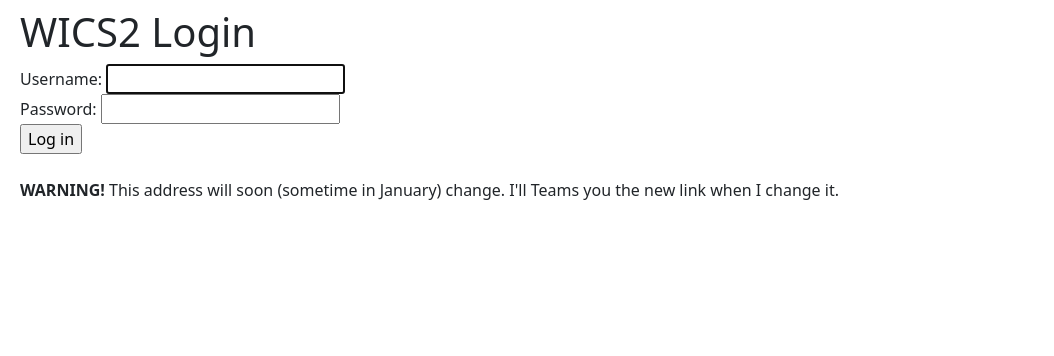
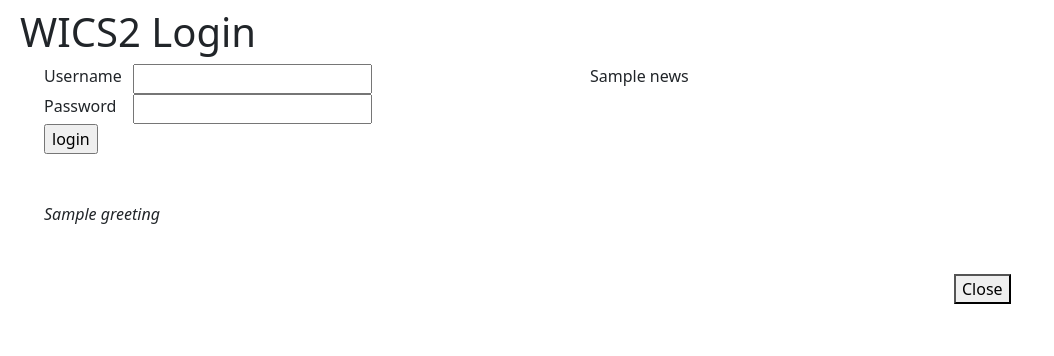
Before and after one commit to calvinc-org-10/WICS-3, a Django app: template userprofiles/templates/Uaffirm.html in a window 1280 px wide. Shown: the top 356 px of the page, without its empty margins (0-1054 px from the left). Run offline with Django 3.2, Linux system fonts and the light colour scheme; the template is opened without the code that fills it: most values are stand-ins (such as "Sample title", 1, 10 or a date in 2020); form fields are guessed from the names that the template uses; some libraries are stand-ins or nearby versions.

Commit message:
Changed login to show a quote-of-day (I call them greetings and I don't care if its un-business-like) and hooks for "news" (like Known Bugs) Alphabetized Part Type choices wherever ther's a dropdown Added current date to Material Location list and put in hooks for printing SAP data

```diff
--- a/WICS/forms.py
+++ b/WICS/forms.py
@@ -88,7 +88,7 @@ def fnMaterialForm(req, recNum = -1, gotoRec=False):
         # process main form
         #if currRec:
         mtlFm = MaterialForm(req.POST, instance=currRec,  initial={'gotoItem': thisPK, 'showPK': thisPK, 'org':_userorg},  prefix='material')
-        mtlFm.fields['PartType'].queryset=WhsePartTypes.objects.filter(org=_userorg).all()
+        mtlFm.fields['PartType'].queryset=WhsePartTypes.objects.filter(org=_userorg).order_by('WhsePartType').all()
 
         #else:
         #    mtlFm = MaterialForm(req.POST, initial={'gotoItem': thisPK, 'showPK': thisPK, 'org':_userorg},  prefix='material')
@@ -134,7 +134,7 @@ def fnMaterialForm(req, recNum = -1, gotoRec=False):
     else: # request.method == 'GET' or something else
         #if currRec:
         mtlFm = MaterialForm(instance=currRec, initial={'gotoItem': thisPK, 'showPK': thisPK, 'org':_userorg}, prefix='material')
-        mtlFm.fields['PartType'].queryset=WhsePartTypes.objects.filter(org=_userorg).all()
+        mtlFm.fields['PartType'].queryset=WhsePartTypes.objects.filter(org=_userorg).order_by('WhsePartType').all()
         #else:
         #    mtlFm = MaterialForm(initial={'gotoItem': thisPK, 'showPK': thisPK, 'org':_userorg}, prefix='material')
 
--- a/WICS/models.py
+++ b/WICS/models.py
@@ -35,6 +35,9 @@ class WhsePartTypes(models.Model):
     orgobjects = orgObjects(org)
     UniqueConstraint('org', 'WhsePartType')
     UniqueConstraint('org', 'PartTypePriority')
+
+    class Meta:
+        ordering = ['org','WhsePartType']
 
     def __str__(self) -> str:
         return self.WhsePartType
--- a/WICS/procs_ActualCounts.py
+++ b/WICS/procs_ActualCounts.py
@@ -84,7 +84,7 @@ class RelatedMaterialInfo(forms.ModelForm):
         super().__init__(*args, **kwargs)
         self.id = id
         self.org = org
-        self.fields['PartType'].queryset=WhsePartTypes.objects.filter(org=org).all()
+        self.fields['PartType'].queryset=WhsePartTypes.objects.filter(org=org).order_by('WhsePartType').all()
     def save(self):
         if not self.is_valid():
             return None
--- a/WICS/procs_CountSchedule.py
+++ b/WICS/procs_CountSchedule.py
@@ -72,7 +72,7 @@ class CountScheduleRecordForm(forms.ModelForm):
 
 class RelatedMaterialInfo(forms.ModelForm):
     Description = forms.CharField(max_length=250, required=False)
-    PartType = forms.ModelChoiceField(queryset=WhsePartTypes.objects.filter(org=_userorg))
+    PartType = forms.ModelChoiceField(queryset=WhsePartTypes.objects.filter(org=_userorg).order_by('WhsePartType'))
     TypicalContainerQty = forms.IntegerField(required=False)
     TypicalPalletQty = forms.IntegerField(required=False)
     Notes = forms.CharField(max_length=250, required=False)
@@ -84,7 +84,7 @@ class RelatedMaterialInfo(forms.ModelForm):
         super().__init__(*args, **kwargs)
         self.id = id
         self.org = org
-        self.fields['PartType'].queryset=WhsePartTypes.objects.filter(org=org).all()
+        self.fields['PartType'].queryset=WhsePartTypes.objects.filter(org=org).order_by('WhsePartType').all()
     def save(self):
         if not self.is_valid():
             return None
--- a/django_support/urls.py
+++ b/django_support/urls.py
@@ -15,7 +15,6 @@ Including another URLconf
 """
 from django.contrib import admin
 from django.urls import include, path
-from userprofiles import log_in
 
 
 urlpatterns = [
--- a/userprofiles/templates/Uaffirm.html
+++ b/userprofiles/templates/Uaffirm.html
@@ -7,38 +7,59 @@
     <meta name="robots" content="NONE,NOARCHIVE">
 {% endblock %}
 {% block boddy %}
-<!-- Container -->
-<div id="container" class="container m-2">
+
+<div class="container m-2">
+{% if form.errors %}
+    <h1>You are not an authorized user.</h1>
+    <br><br>
+{% else %}
     <!-- Header -->
     <div id="header">
         <h1>WICS2 Login</h1>
     </div>
     <!-- END Header -->
-    <div class="main" id="main">
-      <div class="content">
-        <!-- Content -->
-        <div id="content" class="colM">
-            <div id="content-main">
-            <form action="{% url 'checkuser' %}" method="post" id="login-form">{% csrf_token %}
-              <div class="form-row">
-                <label for="id_username" class="required">Username:</label> <input type="text" name="username" autofocus="" autocapitalize="none" autocomplete="username" maxlength="150" required="" id="id_username">
+    <div id="content-main" class="container">
+    <div class="row">
+        <div class="col-6 border-right border-dark">
+            <div class="container">
+            <form method="post" id="login-form">
+                {% csrf_token %}
+                <div class="row">
+                    <div class="col-2">{{ form.username.label_tag }}</div>
+                    <div class="col">{{ form.username }}</div>
                 </div>
-              <div class="form-row">
-                <label for="id_password" class="required">Password:</label> <input type="password" name="password" autocomplete="current-password" required="" id="id_password">
+                <div class="row">
+                    <div class="col-2">{{ form.password.label_tag }}</div>
+                    <div class="col">{{ form.password }}</div>
                 </div>
                 <div class="submit-row">
-                <input type="submit" value="Log in">
+                    <input type="submit" value="login">
+                    <input type="hidden" name="next" value="{% url 'initWICSuser' %}">
+                </div>
+
+                <div class="row mt-5">
+                    <i>{{ Greeting }}</i>
                 </div>
             </form>
             </div>
+        </div>
+        <div class="col-6">
+            {{ News }}
+        </div>
+    </div>
+    </div>
   <br class="clear">
-        </div>
-        <!-- END Content -->
-        <div id="footer">
-          <b>WARNING!</b> This address will soon (sometime in January) change.  I'll Teams you the new link when I change it.
+{% endif %}
+    <!-- footer -->
+    <br>
+    <div class="container">
+        <div class="row mx-auto max-width=100%">
+            <div class="col-4"></div>
+            <div class="col-6"></div>
+            <div class="col">
+                <button id="close_btn" type="button" onclick="open(location, '_self').close();">Close</button>
             </div>
         </div>
     </div>
 </div>
-<!-- END Container -->
 {% endblock %}
--- a/userprofiles/urls.py
+++ b/userprofiles/urls.py
@@ -1,7 +1,10 @@
+from django import views
 from django.urls import path, include
+from userprofiles.login import WICSLoginView
 from userprofiles import pwd
 
 urlpatterns = [
+    path('login/', WICSLoginView.as_view(), name='login'),
     path('paswordd', pwd.change_password, name='change_password'),
     path('paswordd-done',pwd.change_password_done,name='change_password_done'),
 ]
```
Also changed, not shown: WICS/procs_Material.py (+5 -3 lines), WICS/templates/rpt_PartLocations.html (+15 -21 lines), cMenu/models.py (+8 -0 lines), userprofiles/log_in.py (deleted, +0 -30 lines), userprofiles/login.py (added, +42 -0 lines), userprofiles/templates/Uaffirm OLD.html (added, +44 -0 lines), cMenu/migrations/0006_cgreetings.py (added), cMenu/migrations/0007_alter_cgreetings_id.py (added), 1 other file. Lines whose indentation alone changed are shown as unchanged.
